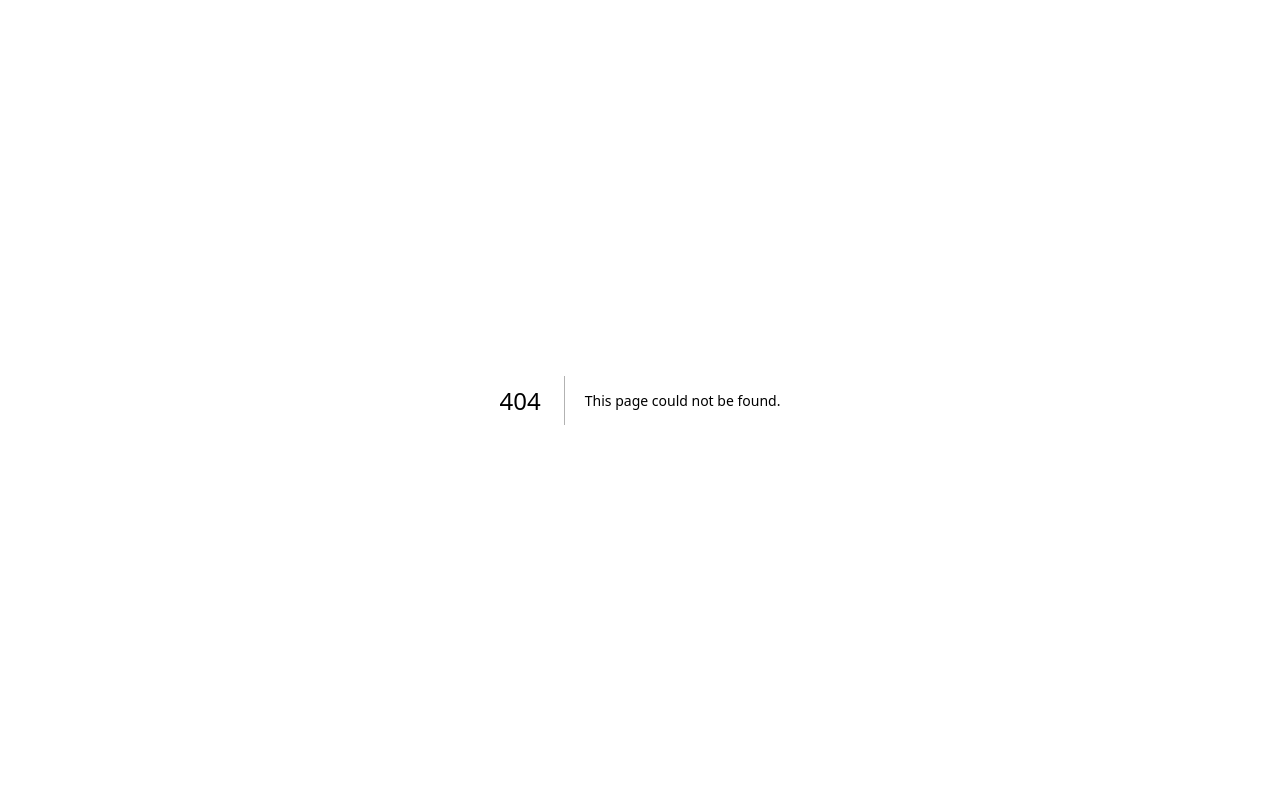
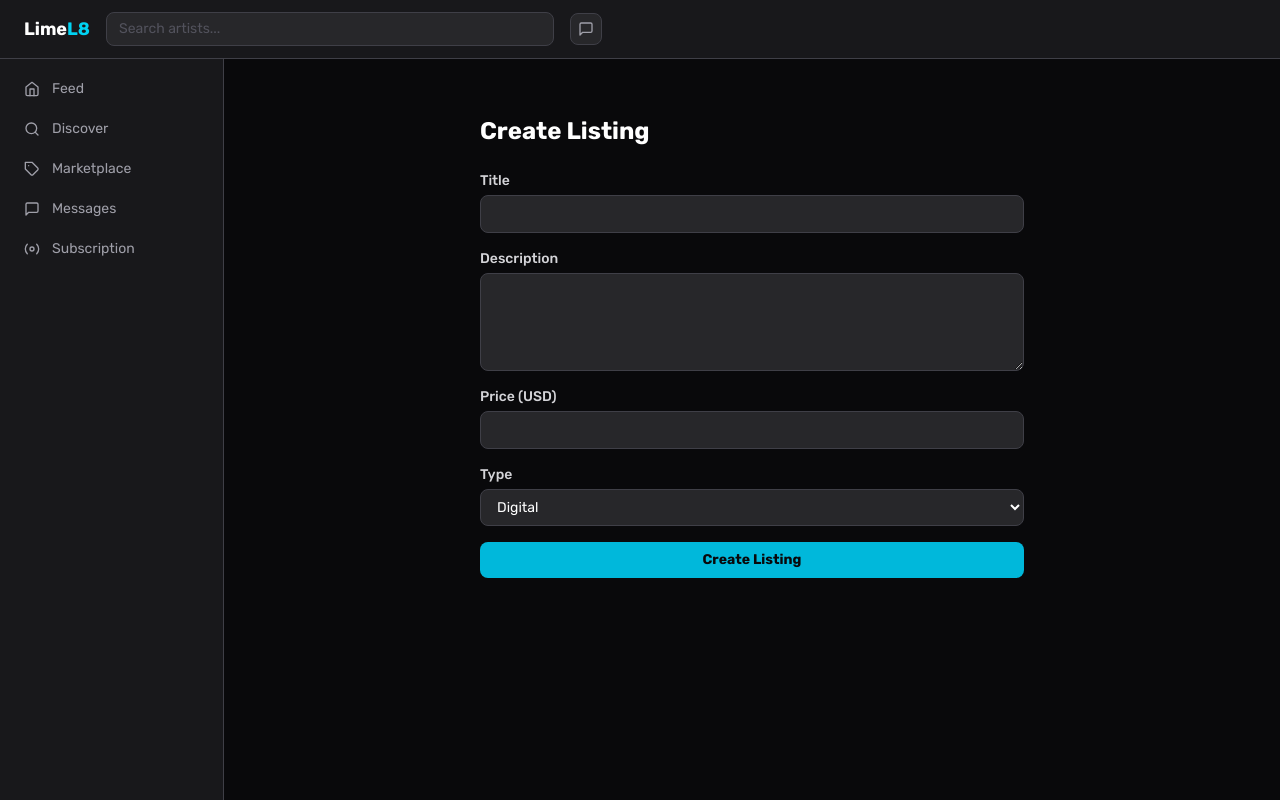
Before and after one commit to sritamsarkarai/limel8, a Next.js app: page /marketplace/new in a window 1280 px wide. Before the commit this address had no page. Built offline with nearby package versions, Linux system fonts and the light colour scheme; no server answers; the database is empty; sample sign-in values are in the browser's storage.

Commit message:
feat: add /marketplace/new listing creation page

```diff
--- /dev/null
+++ b/app/(main)/marketplace/new/page.tsx
@@ -0,0 +1,16 @@
+import { redirect } from "next/navigation";
+import { getServerSession } from "next-auth";
+import { authOptions } from "@/lib/auth";
+import { ListingForm } from "@/components/marketplace/ListingForm";
+
+export default async function NewListingPage() {
+  const session = await getServerSession(authOptions);
+  if (!session?.user?.id) redirect("/login");
+
+  return (
+    <main className="mx-auto max-w-xl px-4 py-8">
+      <h1 className="text-2xl font-bold text-white mb-6">Create Listing</h1>
+      <ListingForm />
+    </main>
+  );
+}
```
